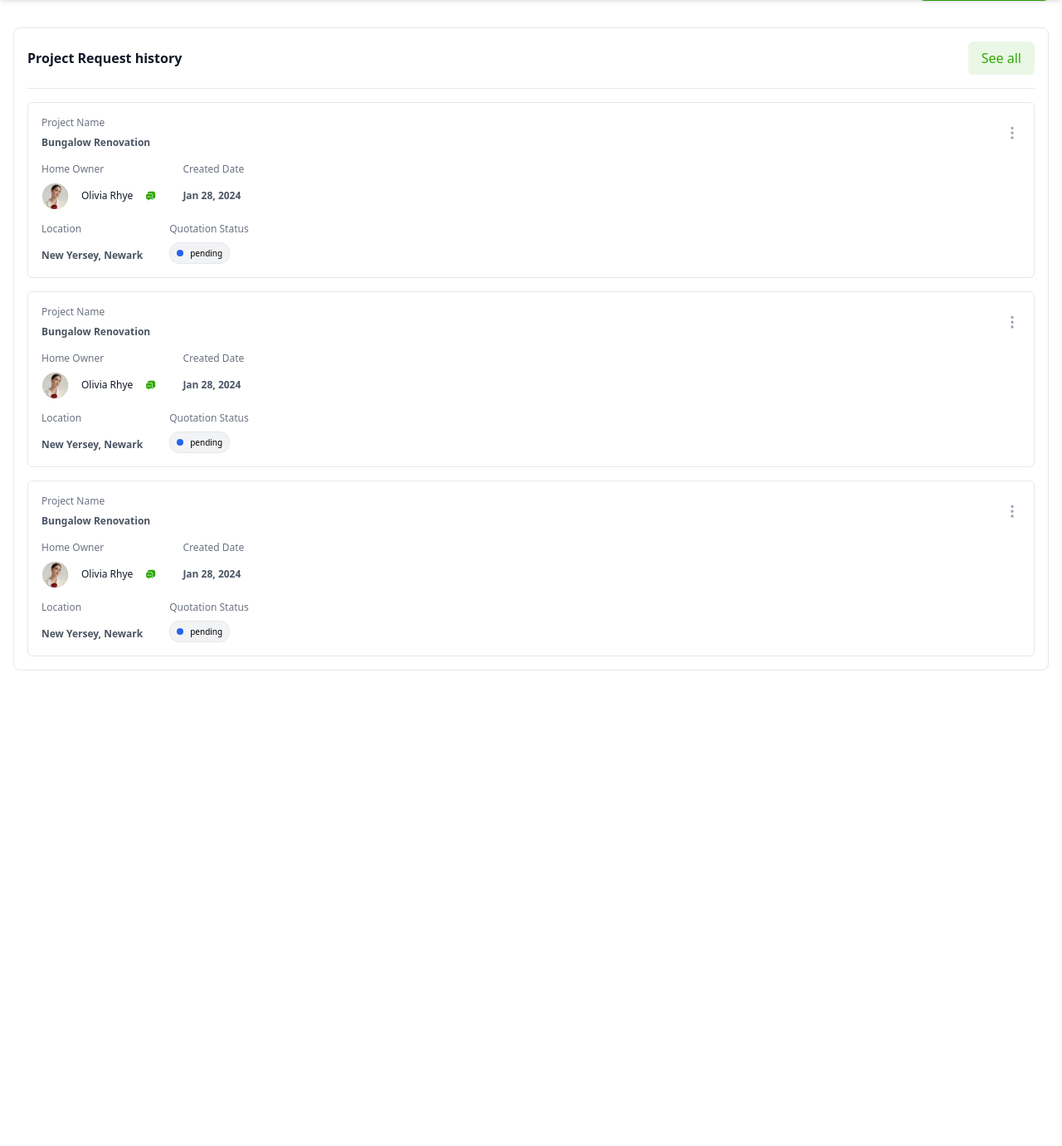
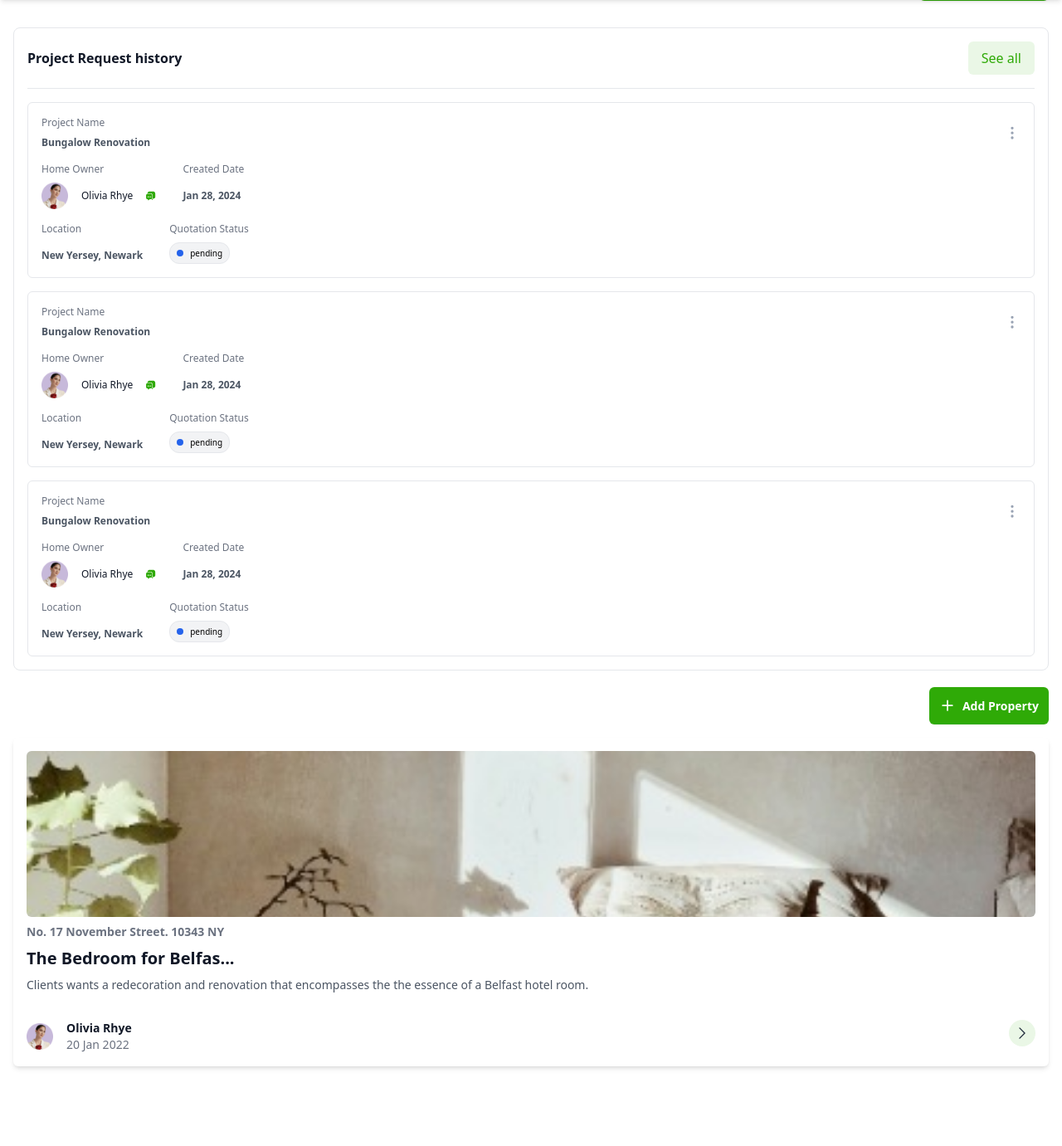
Before and after one commit to Benmore-Studio/benmore-app-sproost, a Django app: page / in a window 1280 px wide. Shown: the part 801-2182 px from the top of the page at 83% size. Before the commit the page ends 1609 px from the top, so only its background shows below. Run offline with Django 5.2, Linux system fonts and the light colour scheme; some libraries are stand-ins or nearby versions.

```diff
--- a/templates/user/home.html
+++ b/templates/user/home.html
@@ -190,6 +190,35 @@
             </div>
         </div>
     </div>
+    <!-- add property -->
+    <div class="mt-5">
+        <div class="flex items-center justify-end">
+            <a href="{% url 'main:request-quotes' %}" class="flex items-center justify-center gap-2 cursor-pointer bg-primary p-3 rounded-md shadow-sm">
+                <img src="{% static 'svgs/plus.svg' %}" alt="" class="" />
+                <span class="text-white text-sm font-semibold">Add Property</span>
+            </a>
+        </div>
+        <div class="w-full mt-4 shadow-md p-4 rounded-md">
+            <div class="h-[200px] w-full rounded-md">
+                <img src="{% static 'images/propItem.jpeg' %}" alt="" class="w-full h-full object-cover rounded-md" />
+            </div>
+            <div class="flex flex-col gap-2 mt-2">
+                <span class="text-gray-500 font-semibold text-sm">No. 17 November Street. 10343 NY</span>
+                <h3 class="text-gray-900 font-semibold text-xl">The Bedroom for Belfas...</h3>
+                <p class="text-gray-600 text-sm">Clients wants a redecoration and renovation that encompasses the the essence of a Belfast hotel room.</p>
+            </div>
+            <div class="flex items-center justify-between mt-6">
+                <div class="flex items-center gap-4 mt-2">
+                    <img src="{% static 'images/ownerAvatar.png' %}" alt="" class="w-8 h-8 object-contain" />
+                    <div class="text-sm flex flex-col">
+                        <span class="text-gray-900 font-semibold">Olivia Rhye</span>
+                        <span class="text-gray-500">20 Jan 2022</span>
+                    </div>
+                </div>
+                <img src="{% static 'svgs/chevron-right.svg' %}" alt="" class="" />
+            </div>
+        </div>
+    </div>
 </div>
 {% endblock content %} {% block bottomNav %} {% if loggedInUser == 'agent' %} {% include "user/bottom_nav_agent.html" %}{% elif loggedInUser == 'contractor' %}{% include "user/bottom_nav_contractor.html"%}{% else %}{% include "user/bottom_nav.html" %}
 {% endif %} {% endblock bottomNav %} {% block extraScripts %}
--- a/templates/user/propertyList.html
+++ b/templates/user/propertyList.html
@@ -39,4 +39,4 @@
     })
     propertyListItems[0].classList.add("active")
 </script>
-{% endblock extraScripts %} {% block bottomNav %} {% include "user/bottom_nav.html" %} {% endblock bottomNav %}
+{% endblock extraScripts %}
--- a/templates/user/quotation_returns.html
+++ b/templates/user/quotation_returns.html
@@ -170,4 +170,4 @@
 {% endblock bottomNav %} {% block extraScripts %}
 <script src="{% static 'js/quotationReturn.js' %}"></script>
 
-{% endblock extraScripts %} {% block bottomNav %} {% include "user/bottom_navigation.html" %} {% endblock bottomNav %}
+{% endblock extraScripts %}
--- a/templates/user/request_quotes.html
+++ b/templates/user/request_quotes.html
@@ -122,4 +122,4 @@
 {% endblock bottomNav %} {% block extraScripts %}
 <script src="{% static 'js/requestQuotes.js' %}"></script>
 
-{% endblock extraScripts %} {% block bottomNav %} {% include "user/bottom_navigation.html" %} {% endblock bottomNav %}
+{% endblock extraScripts %}
```
Also changed, not shown: static/images/ownerAvatar.png, static/images/propItem.jpeg (added).
